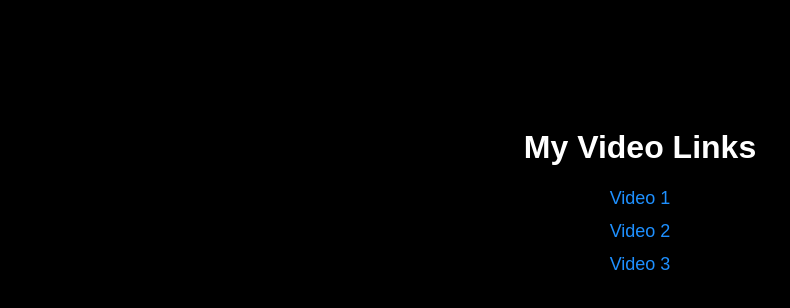
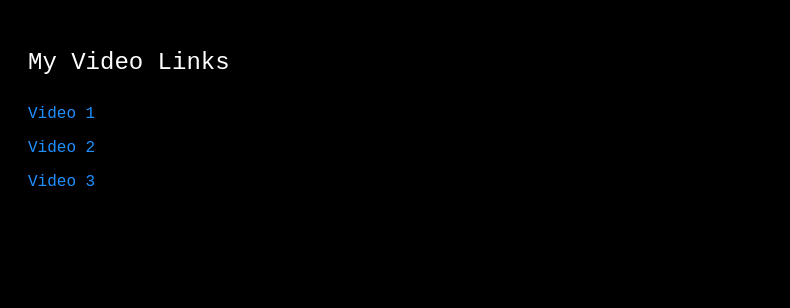
Before and after one commit to MrMausl/MrMausl.github.io, a plain HTML site: page index.html in a window 1280 px wide. Shown: the whole page, without its empty margins (0-790 px from the left). Drawn offline with Linux system fonts and the light colour scheme.

Commit message:
Update index.html

```diff
--- a/index.html
+++ b/index.html
@@ -3,27 +3,30 @@
 <head>
   <meta charset="UTF-8">
   <meta name="viewport" content="width=device-width, initial-scale=1.0">
-  <title>My Links</title>
+  <title>My Video Links</title>
   <style>
     body {
       background-color: #000;
       color: #fff;
-      font-family: Arial, sans-serif;
-      text-align: center;
-      padding-top: 100px;
+      font-family: "Courier New", Courier, monospace;
+      text-align: left;
+      padding: 20px;
+      line-height: 1.6;
     }
     h1 {
       color: #fff;
+      font-weight: normal;
+      font-size: 24px;
+      margin-bottom: 20px;
     }
     a {
+      color: #1e90ff;
+      text-decoration: none;
       display: block;
-      color: #1e90ff; /* blue */
-      text-decoration: none;
-      font-size: 18px;
-      margin: 12px 0;
-      transition: color 0.3s;
+      margin-bottom: 8px;
     }
     a:hover {
+      text-decoration: underline;
       color: #66b2ff;
     }
   </style>
@@ -31,7 +34,6 @@
 <body>
   <h1>My Video Links</h1>
 
-  <!-- Add your Mega links here -->
   <a href="https://mega.nz/file/example1#key" target="_blank">Video 1</a>
   <a href="https://mega.nz/file/example2#key" target="_blank">Video 2</a>
   <a href="https://mega.nz/file/example3#key" target="_blank">Video 3</a>
```
